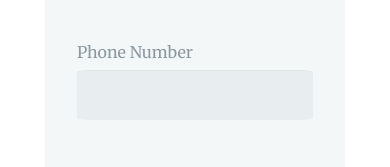
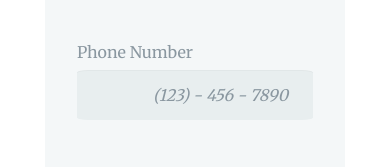
Before and after one commit to NicholasTozzi/Online-Registration, a plain HTML site: page index.html in a window 390 px wide. Shown: the part 545-712 px from the top of the page. Drawn offline with Linux system fonts and the light colour scheme; files that its build step writes are made by us from their sources.

Commit message:
added phone placeholder text
thats it

```diff
--- a/index.html
+++ b/index.html
@@ -34,7 +34,7 @@
 
 <div class="flex-pair">
 <label for="Phone">Phone Number</label>
-<input type="tel" class="inputfield" id="Phone" name="user_Phone" pattern="^\d{4}-\d{3}-\d{4}$"><br>
+<input type="tel" class="inputfield" id="Phone" name="user_Phone" pattern="^\d{4}-\d{3}-\d{4}$" placeholder="(123) - 456 - 7890"><br>
 </div>
 
 <div class="flex-pair">
```
